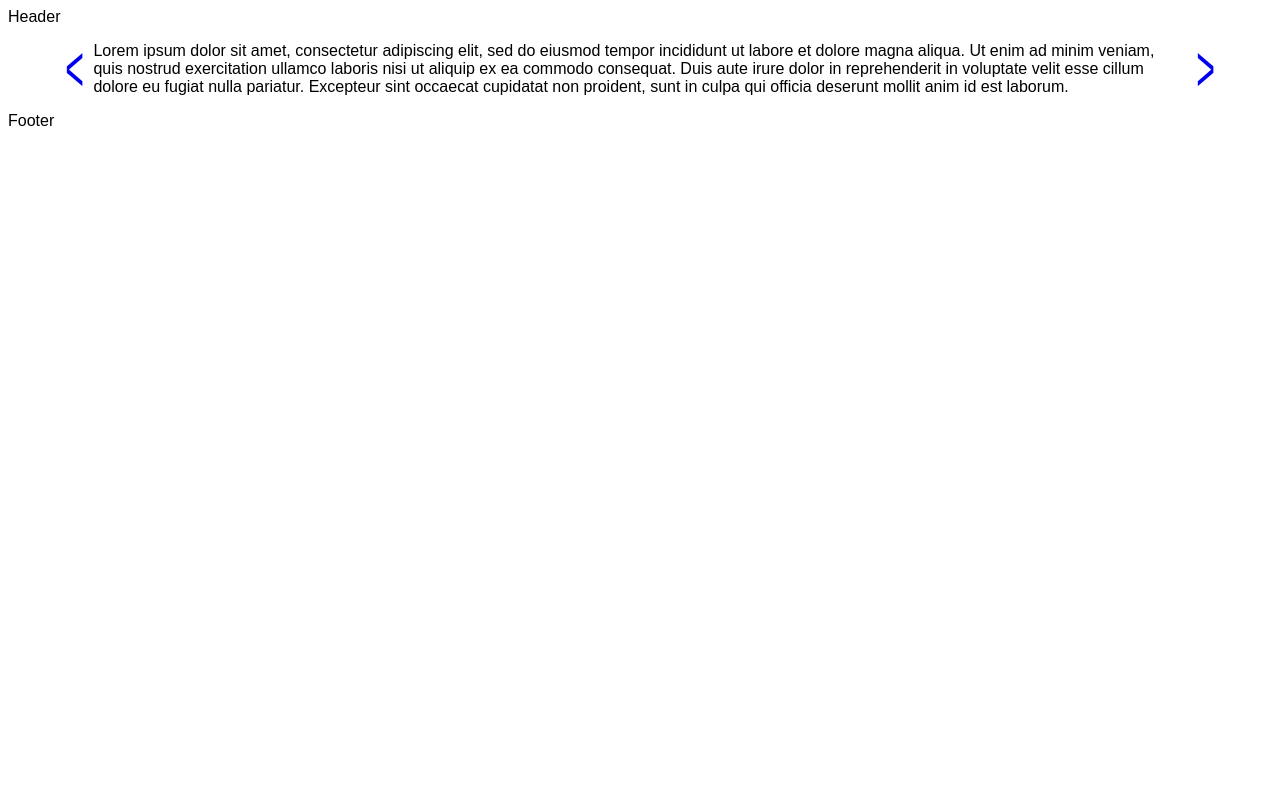
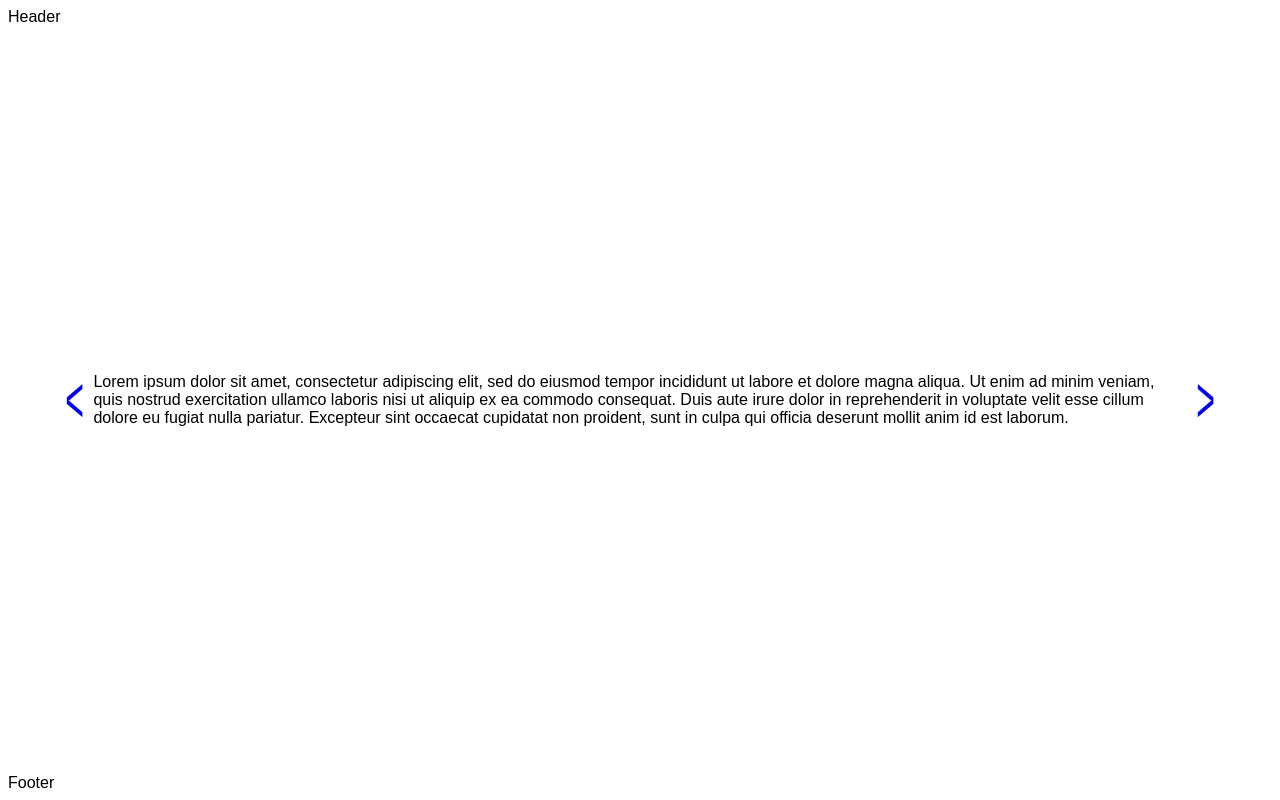
Before and after one commit to LLLisa/portfolio, a React app: page / in a window 1280 px wide. Built offline with nearby package versions, Linux system fonts and the light colour scheme.

Commit message:
content centered

```diff
--- a/public/style.css
+++ b/public/style.css
@@ -2,11 +2,23 @@ body {
   font-family: Arial, Helvetica, sans-serif;
 }
 
+#rootContainer {
+  display: flex;
+  flex-direction: column;
+  justify-content: space-between;
+  height: calc(100vh - 1rem);
+}
+
 main {
-  /* border: 2px dashed red; */
   margin: auto 2rem;
   padding: 0 1rem;
-  display: flex
+  display: flex;
+  height: 100%;
+}
+
+article{
+  display: flex;
+  align-items: center;
 }
 
 .directionalNav{
--- a/src/components/Main.tsx
+++ b/src/components/Main.tsx
@@ -26,7 +26,10 @@ export default () => {
   return (
     <main>
       <Link className='directionalNav' to={handleNav(-1)}>&lt;</Link>
+      <article>
+
       {pageRouter(page)}
+      </article>
       <Link className='directionalNav' to={handleNav(1)}>&gt;</Link>
     </main>
   );
--- a/src/components/Root.tsx
+++ b/src/components/Root.tsx
@@ -3,10 +3,10 @@ import { Header, Main, Footer } from '.';
 
 export default () => {
   return (
-    <>
+    <div id='rootContainer'>
       <Header />
       <Main />
       <Footer />
-    </>
+    </div>
   );
 };
```
